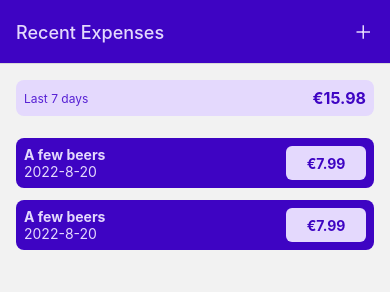
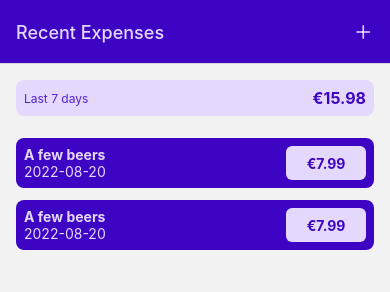
Before and after one commit to jvanleersum/React-Native-Demo-Expense-Tracker-App, a React Native app: screen /RecentExpenses in a window 390 px wide. Shown: the top 292 px of the page. Built offline with nearby package versions, Linux system fonts and the light colour scheme.

Commit message:
Updating getFormattedDate function

```diff
--- a/components/ManageExpense/ExpenseForm.js
+++ b/components/ManageExpense/ExpenseForm.js
@@ -3,12 +3,13 @@ import { useState } from "react";
 
 import Input from "./Input";
 import Button from "../../components/UI/Button";
+import { getFormattedDate } from "../../utils/date";
 
 const ExpenseForm = ({ onCancel, onSubmit, submitButtonLabel, initialExpense }) => {
   const [inputValues, setInputValues] = useState({
     amount: initialExpense ? initialExpense.amount.toFixed(2) : "",
     title: initialExpense ? initialExpense.title : "",
-    date: initialExpense ? initialExpense.date.toISOString().slice(0,10) : "",
+    date: initialExpense ? getFormattedDate(initialExpense.date) : "",
   });
 
   const inputChangeHandler = (inputIdentifier, enteredValue) => {
--- a/utils/date.js
+++ b/utils/date.js
@@ -1,5 +1,5 @@
 export const getFormattedDate = (date) => {
-  return `${date.getFullYear()}-${date.getMonth() + 1 }-${date.getDate()}`
+  return date.toISOString().slice(0,10);
 }
 
 export const getDateMinusDays = (date, days) => {
```
